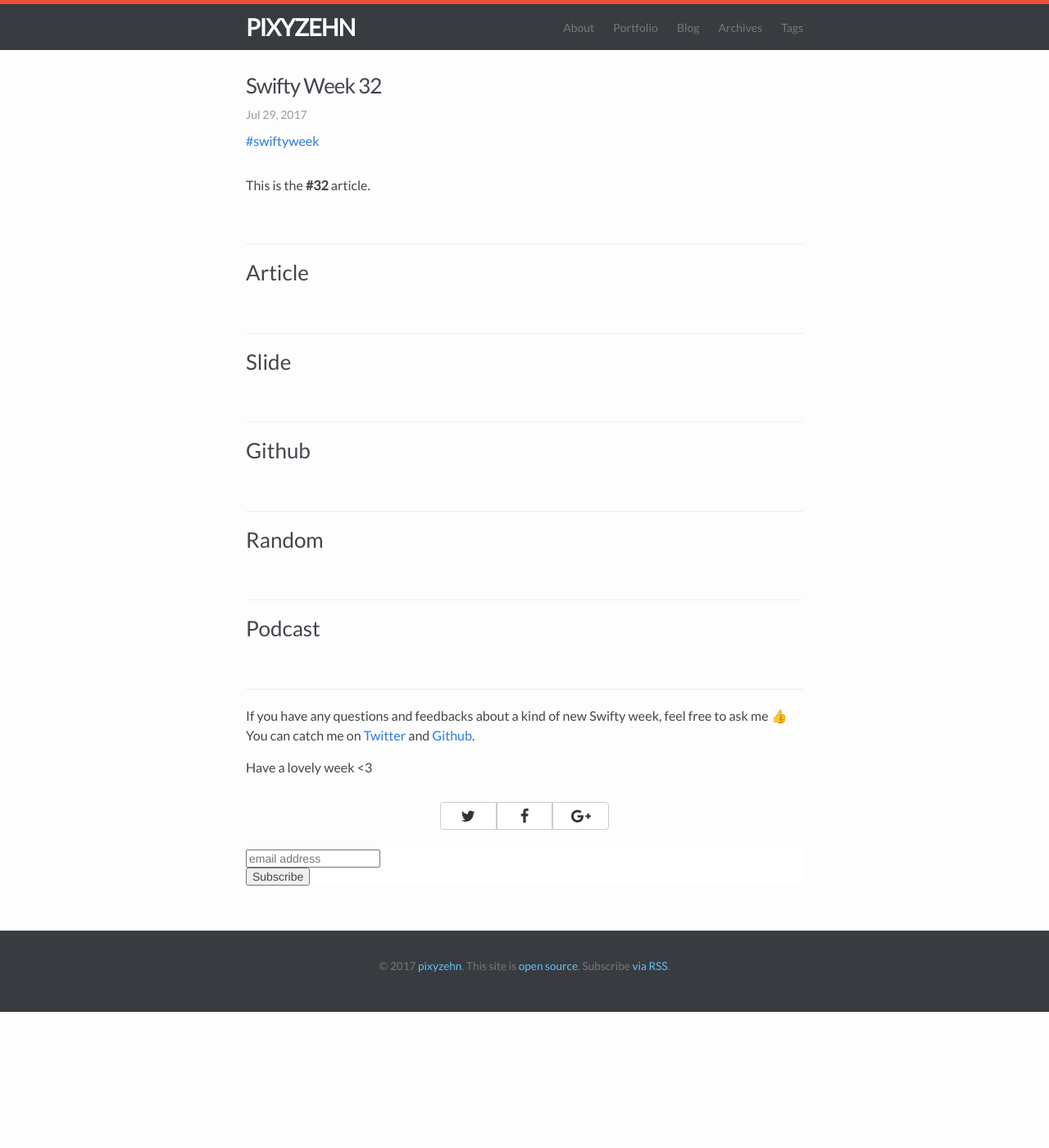
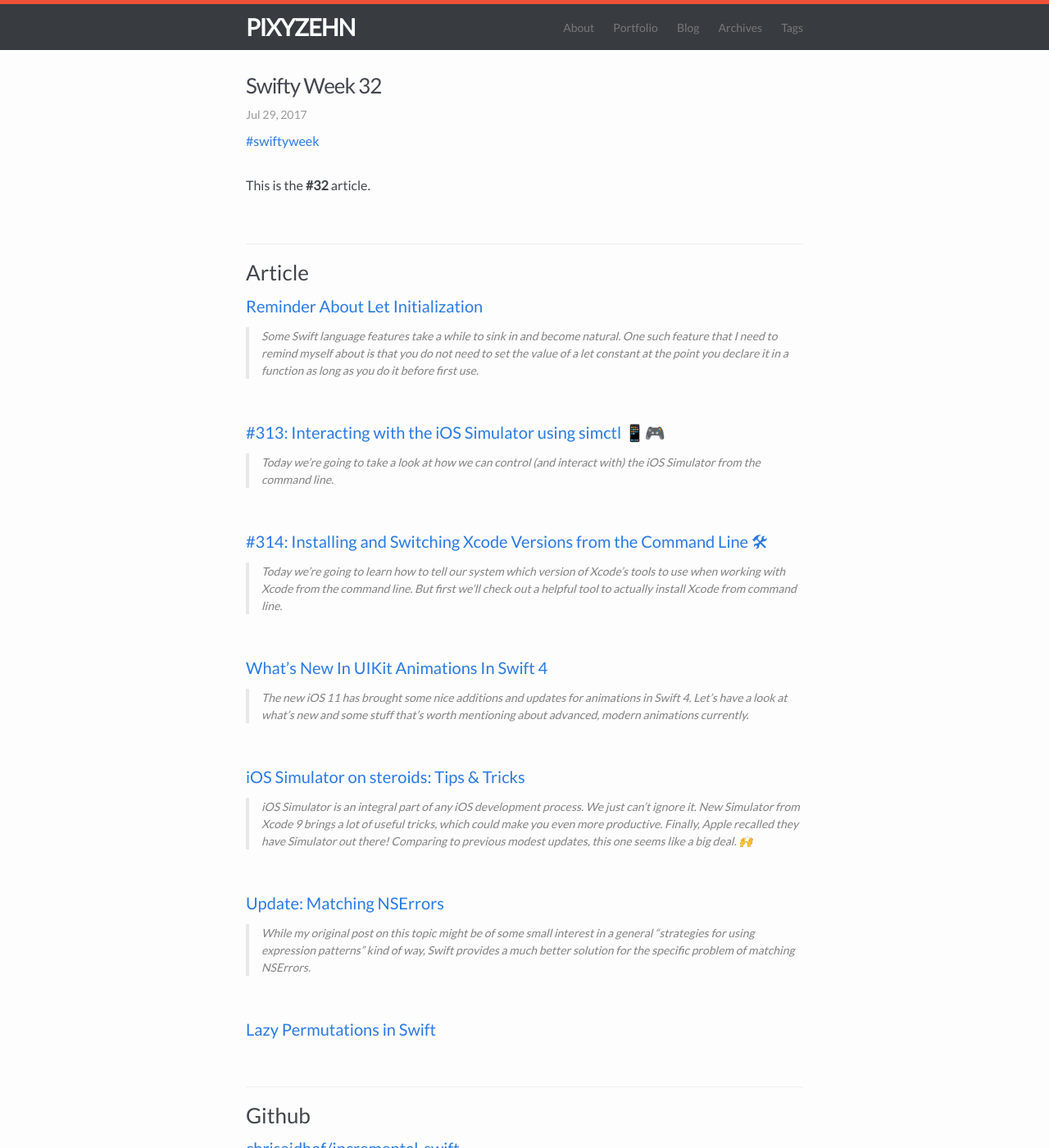
Before and after one commit to pixyzehn/pixyzehn.com, a Jekyll site: the page built from _posts/2017-07-29-swifty-week-32.md, in a window 1280 px wide and 1400 px high. Shown: the whole window at 82% size. Built offline with Jekyll 4.4.1, drawn with Linux system fonts in a browser that asks for light colours; emoji names are drawn with the system emoji font; comment, search, counter and statistics services are not loaded; some of the changed text lies outside the part shown.

Commit message:
Add new post

```diff
--- a/_posts/2017-07-29-swifty-week-32.md
+++ b/_posts/2017-07-29-swifty-week-32.md
@@ -14,11 +14,43 @@ This is the **#32** article.
 
 ### Article
 
+#### [Reminder About Let Initialization](https://useyourloaf.com/blog/reminder-about-let-initialization/)
+
+> Some Swift language features take a while to sink in and become natural. One such feature that I need to remind myself about is that you do not need to set the value of a let constant at the point you declare it in a function as long as you do it before first use.
+
 <br>
 
----
+#### [#313: Interacting with the iOS Simulator using simctl 📱🎮](https://littlebitesofcocoa.com/313-interacting-with-the-ios-simulator-using-simctl)
 
-### Slide
+> Today we're going to take a look at how we can control (and interact with) the iOS Simulator from the command line.
+
+<br>
+
+#### [#314: Installing and Switching Xcode Versions from the Command Line 🛠](https://littlebitesofcocoa.com/314-installing-and-switching-xcode-versions-from-the-command-line)
+
+> Today we're going to learn how to tell our system which version of Xcode's tools to use when working with Xcode from the command line. But first we'll check out a helpful tool to actually install Xcode from command line.
+
+<br>
+
+#### [What’s New In UIKit Animations In Swift 4](https://digitalleaves.com/blog/2017/07/whats-new-animations-swift-4/)
+
+> The new iOS 11 has brought some nice additions and updates for animations in Swift 4. Let’s have a look at what’s new and some stuff that’s worth mentioning about advanced, modern animations currently.
+
+<br>
+
+#### [iOS Simulator on steroids: Tips & Tricks](https://medium.com/flawless-app-stories/simulator-on-steroids-c12774ca6b)
+
+> iOS Simulator is an integral part of any iOS development process. We just can’t ignore it. New Simulator from Xcode 9 brings a lot of useful tricks, which could make you even more productive. Finally, Apple recalled they have Simulator out there! Comparing to previous modest updates, this one seems like a big deal. 🙌
+
+<br>
+
+#### [Update: Matching NSErrors](http://www.figure.ink/blog/2017/7/24/update-matching-nserrors)
+
+> While my original post on this topic might be of some small interest in a general "strategies for using expression patterns" kind of way, Swift provides a much better solution for the specific problem of matching NSErrors.
+
+<br>
+
+#### [Lazy Permutations in Swift](http://www.figure.ink/blog/2017/7/30/lazy-permutations-in-swift)
 
 <br>
 
@@ -26,17 +58,43 @@ This is the **#32** article.
 
 ### Github
 
+#### [chriseidhof/incremental-swift](https://github.com/chriseidhof/incremental-swift)
+
 <br>
 
 ---
 
 ### Random
 
+#### [Making Time for Side Projects](http://gordonfontenot.com/blog/making-time-for-side-projects/)
+
+> The problem with side projects is that you can’t complete them.
+
+<br>
+
+#### [Move Your Goalposts](http://gabebw.com/blog/2015/01/14/move-your-goalposts)
+
+> Start small. If you don’t like what you’re doing, stop. Move on to the next project.
+
 <br>
 
 ---
 
 ### Podcast
+
+#### [35. The Ownership Manifesto](https://fatalerror.fm/episodes/2017/7/24/35-the-ownership-manifesto)
+
+> This week, Chris and Soroush talk about Swift's ownership manifesto.
+
+<br>
+
+#### [THE RUN ROOP | Casey Liss](http://www.therunloop.com/14)
+
+> Casey joins Collin to discuss QBasic, ATP, live podcasts, RxSwift, software methodoligies, and much more.
+
+<br>
+
+#### [21: New Proposals](https://spec.fm/podcasts/swift-unwrapped/77840)
 
 <br>
 
```
